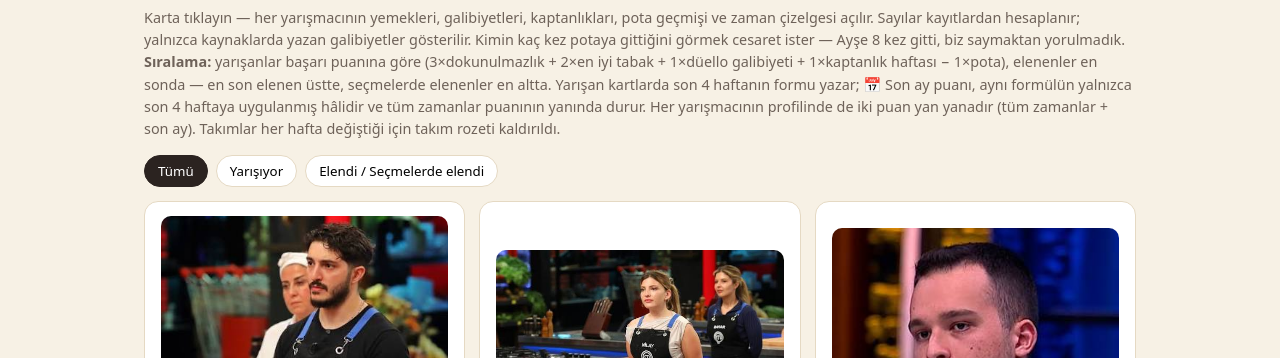
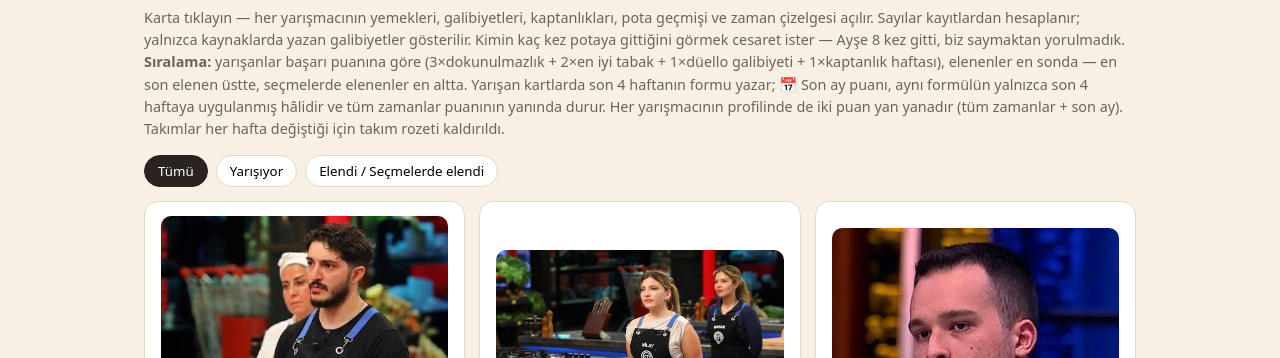
Before and after one commit to mindsyourai/masterchefturkiye, a plain HTML site: page yarismacilar.html in a window 1280 px wide. Shown: the part 442-800 px from the top of the page. Drawn offline with Linux system fonts and the light colour scheme.

Commit message:
Puan formülünden pota cezası kaldırıldı (MK 18 Kas)

```diff
--- a/yarismacilar.html
+++ b/yarismacilar.html
@@ -33,7 +33,7 @@
   <p class="no-results" id="no-results" hidden>Aradığın şey bulunamadı — ya şefler henüz tatmadı, ya da yazımı farklı. Bir de "uskumru" yazmayı dene, o hep bulunuyor. 🍽️</p>
   <section id="contestants-section">
     <h2>Yarışmacılar</h2>
-    <p class="note">Karta tıklayın — her yarışmacının yemekleri, galibiyetleri, kaptanlıkları, pota geçmişi ve zaman çizelgesi açılır. Sayılar kayıtlardan hesaplanır; yalnızca kaynaklarda yazan galibiyetler gösterilir. Kimin kaç kez potaya gittiğini görmek cesaret ister — Ayşe 8 kez gitti, biz saymaktan yorulmadık. <strong>Sıralama:</strong> yarışanlar başarı puanına göre (3×dokunulmazlık + 2×en iyi tabak + 1×düello galibiyeti + 1×kaptanlık haftası − 1×pota), elenenler en sonda — en son elenen üstte, seçmelerde elenenler en altta. Yarışan kartlarda son 4 haftanın formu yazar; 📅 Son ay puanı, aynı formülün yalnızca son 4 haftaya uygulanmış hâlidir ve tüm zamanlar puanının yanında durur. Her yarışmacının profilinde de iki puan yan yanadır (tüm zamanlar + son ay). Takımlar her hafta değiştiği için takım rozeti kaldırıldı. <span id="contestants-info"></span></p>
+    <p class="note">Karta tıklayın — her yarışmacının yemekleri, galibiyetleri, kaptanlıkları, pota geçmişi ve zaman çizelgesi açılır. Sayılar kayıtlardan hesaplanır; yalnızca kaynaklarda yazan galibiyetler gösterilir. Kimin kaç kez potaya gittiğini görmek cesaret ister — Ayşe 8 kez gitti, biz saymaktan yorulmadık. <strong>Sıralama:</strong> yarışanlar başarı puanına göre (3×dokunulmazlık + 2×en iyi tabak + 1×düello galibiyeti + 1×kaptanlık haftası), elenenler en sonda — en son elenen üstte, seçmelerde elenenler en altta. Yarışan kartlarda son 4 haftanın formu yazar; 📅 Son ay puanı, aynı formülün yalnızca son 4 haftaya uygulanmış hâlidir ve tüm zamanlar puanının yanında durur. Her yarışmacının profilinde de iki puan yan yanadır (tüm zamanlar + son ay). Takımlar her hafta değiştiği için takım rozeti kaldırıldı. <span id="contestants-info"></span></p>
     <div class="filter-row" role="group" aria-label="Durum filtresi">
       <button type="button" data-status="all" class="active">Tümü</button>
       <button type="button" data-status="active">Yarışıyor</button>
```
